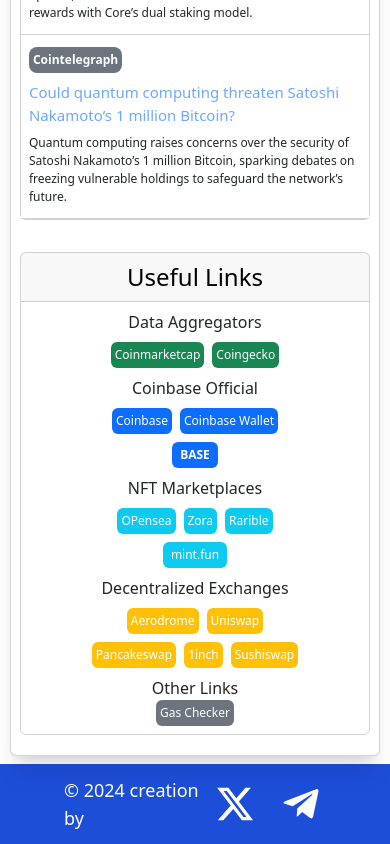
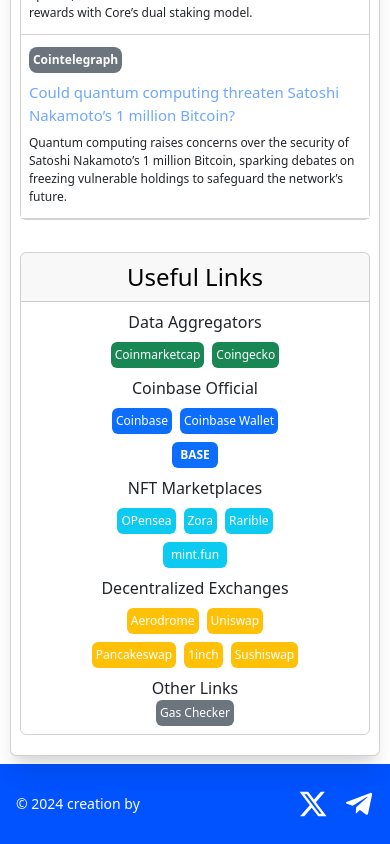
Before and after one commit to spanzyteo/gems-of-base, a Next.js app: page / in a window 390 px wide. Shown: the part 4432-5276 px from the top of the page. Built offline with nearby package versions, Linux system fonts and the light colour scheme.

Commit message:
recent footer modification

```diff
--- a/app/components/Footer.tsx
+++ b/app/components/Footer.tsx
@@ -6,13 +6,13 @@
 const Footer = () => {
   return (
     <div className="block">
-      <div className="h-[80px] bg-blue-700 lg:mt-[1100px] xl:mt-[990px] flex items-center justify-between px-16">
+      <div className="h-[80px] bg-[#0152FF] lg:mt-[1100px] xl:mt-[990px] flex items-center justify-between lg:px-16 px-4">
         <div>
-          <h1 className="text-white text-lg">© 2024 creation by</h1>
+          <h1 className="text-white lg:text-lg text-sm">© 2024 creation by</h1>
         </div>
         <div className="flex gap-4">
-          <FaXTwitter className="text-white h-[40px] w-[50px]" />
-          <FaTelegramPlane className="text-white h-[40px] w-[50px]" />
+          <FaXTwitter className="text-white lg:h-[40px] h-[30px] lg:w-[40px] w-[30px]" />
+          <FaTelegramPlane className="text-white lg:h-[40px] h-[30px] lg:w-[40px] w-[30px]" />
         </div>
       </div>
     </div>
```
